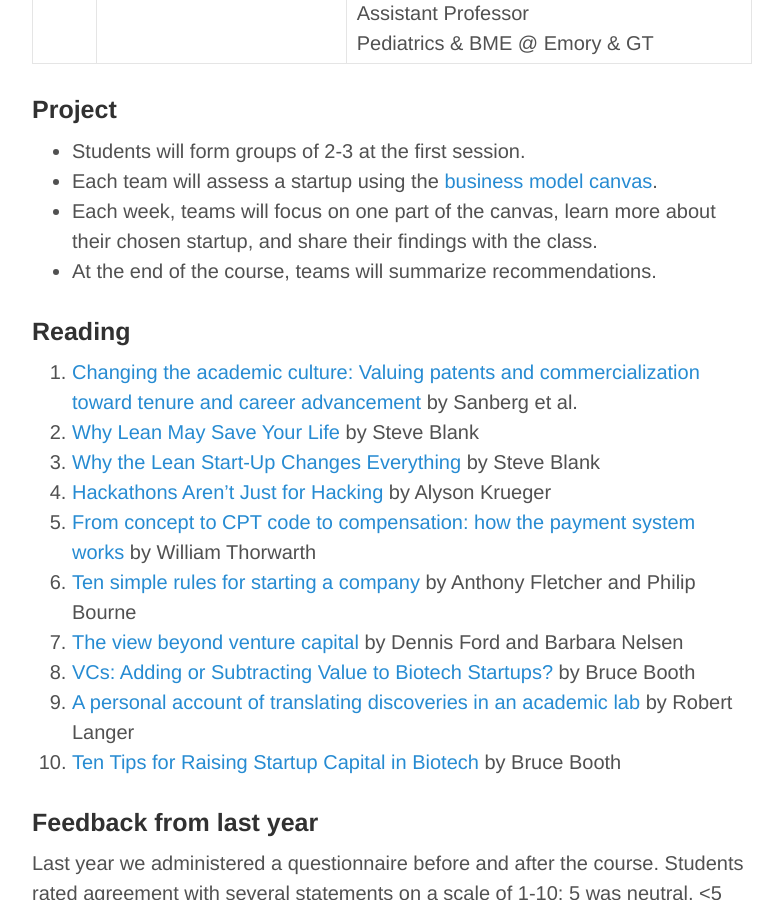
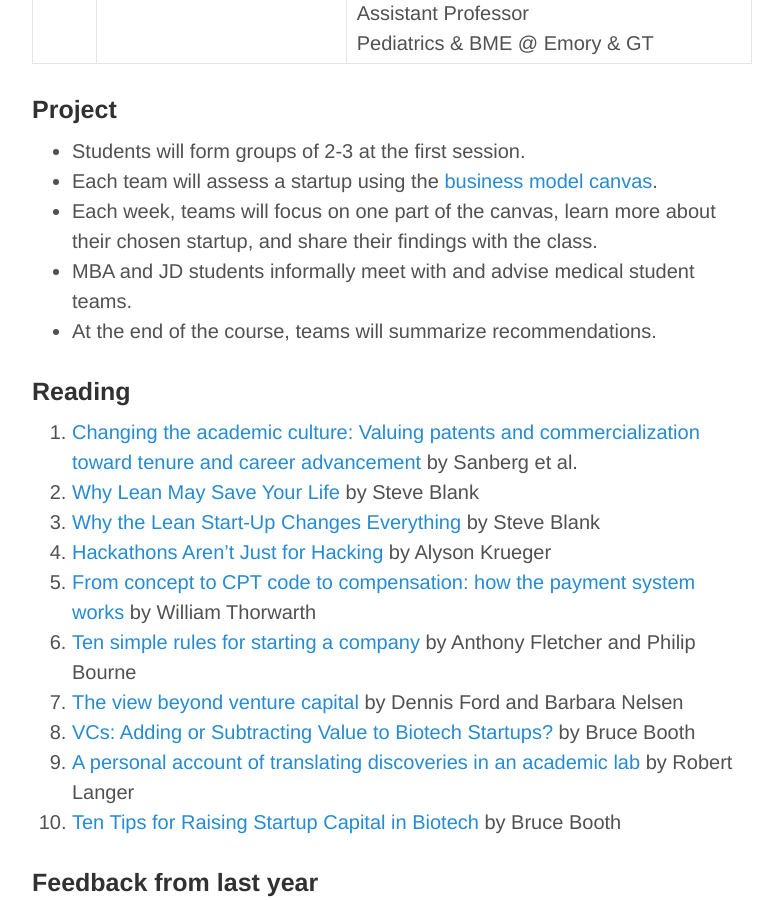
Before and after one commit to erikr/erikr.github.io, a Jekyll site: the page built from iemed.md, in a window 1280 px wide and 900 px high, scrolled down 3424 px. Shown: the whole window, without its empty margins (248-1031 px from the left). Built offline with Jekyll 4.4.1, drawn with Linux system fonts in a browser that asks for light colours; nearby versions of some CDN libraries.

Commit message:
added info about project

```diff
--- a/iemed.md
+++ b/iemed.md
@@ -78,6 +78,7 @@ TBD | Tech innovation as a faculty member | [Felmont Eaves, MD](http://www.surge
 + Students will form groups of 2-3 at the first session.
 + Each team will assess a startup using the [business model canvas](http://www.businessmodelgeneration.com/canvas/bmc).
 + Each week, teams will focus on one part of the canvas, learn more about their chosen startup, and share their findings with the class.
++ MBA and JD students informally meet with and advise medical student teams.
 + At the end of the course, teams will summarize recommendations.
 <a name="reading"></a>
 
```
